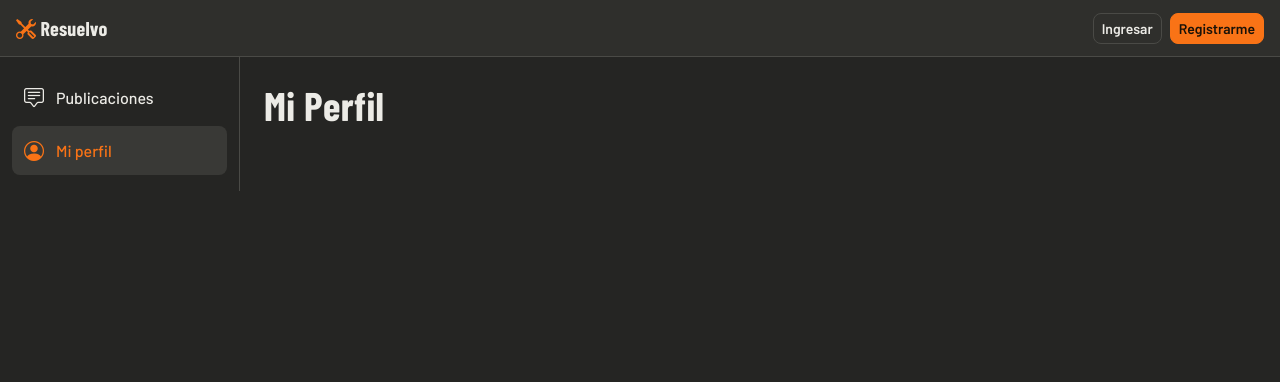
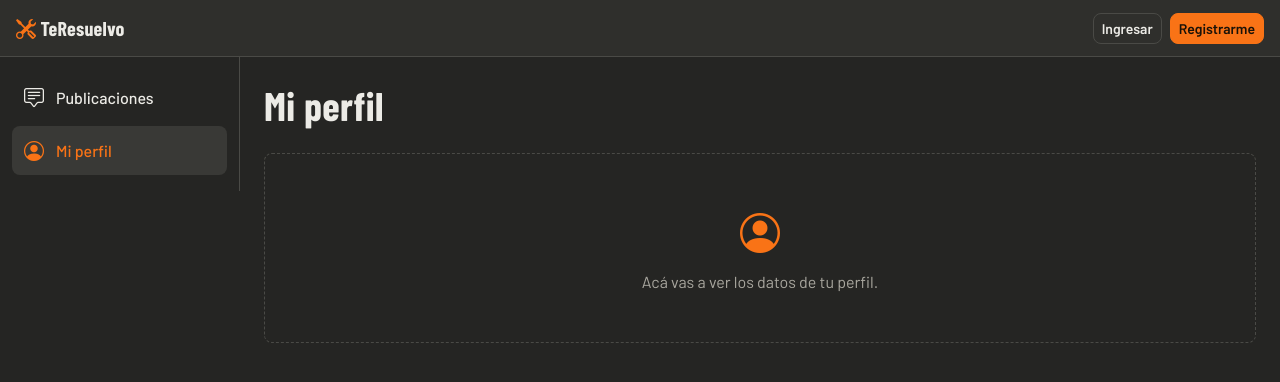
Before and after one commit to juli9894/TP2-RED-SOCIAL-Ortiz-Julian, an Angular app in the folder red-social-front/: page /mi-perfil in a window 1280 px wide. Shown: the top 382 px of the page. Built offline with nearby package versions, Linux system fonts and the light colour scheme.

Commit message:
chore(front): renombrar la app a TeResuelvo

```diff
--- a/red-social-front/src/app/features/mi-perfil/mi-perfil.html
+++ b/red-social-front/src/app/features/mi-perfil/mi-perfil.html
@@ -1,3 +1,8 @@
 <section>
-    <h1>Mi Perfil</h1>
+    <h1>Mi perfil</h1>
+
+    <div class="estado-vacio">
+        <i class="bi bi-person-circle" aria-hidden="true"></i>
+        <p>Acá vas a ver los datos de tu perfil.</p>
+    </div>
 </section>
--- a/red-social-front/src/app/features/publicaciones/publicaciones.html
+++ b/red-social-front/src/app/features/publicaciones/publicaciones.html
@@ -1,3 +1,8 @@
 <section>
     <h1>Publicaciones</h1>
+
+    <div class="estado-vacio">
+        <i class="bi bi-chat-square-text" aria-hidden="true"></i>
+        <p>Todavía no hay publicaciones.</p>
+    </div>
 </section>
--- a/red-social-front/src/app/shared/navbar/navbar.html
+++ b/red-social-front/src/app/shared/navbar/navbar.html
@@ -1,7 +1,7 @@
 <nav class="navbar barra">
     <div class="container-fluid px-3">
         <a class="navbar-brand" routerLink="/publicaciones">
-            <i class="bi bi-tools"></i> Resuelvo
+            <i class="bi bi-tools"></i> TeResuelvo
         </a>
 
         <div class="d-flex gap-2">
--- a/red-social-front/src/index.html
+++ b/red-social-front/src/index.html
@@ -2,7 +2,7 @@
 <html lang="es" data-bs-theme="dark">
 <head>
     <meta charset="utf-8">
-    <title>Resuelvo</title>
+    <title>TeResuelvo</title>
     <base href="/">
     <meta name="viewport" content="width=device-width, initial-scale=1">
     <link rel="icon" type="image/x-icon" href="favicon.ico">
--- a/red-social-front/src/styles.css
+++ b/red-social-front/src/styles.css
@@ -110,3 +110,26 @@ a:hover {
     max-width: 30rem;
     margin: 1rem auto;
 }
+
+/* ---------- Estado vacío (pantallas sin contenido todavía) ---------- */
+.estado-vacio {
+    display: flex;
+    flex-direction: column;
+    align-items: center;
+    gap: 0.5rem;
+    margin-top: 1.5rem;
+    padding: 3rem 1rem;
+    border: 1px dashed var(--rs-borde);
+    border-radius: var(--rs-radio);
+    color: var(--rs-texto-suave);
+    text-align: center;
+}
+
+.estado-vacio i {
+    font-size: 2.5rem;
+    color: var(--rs-accion);
+}
+
+.estado-vacio p {
+    margin: 0;
+}
```
